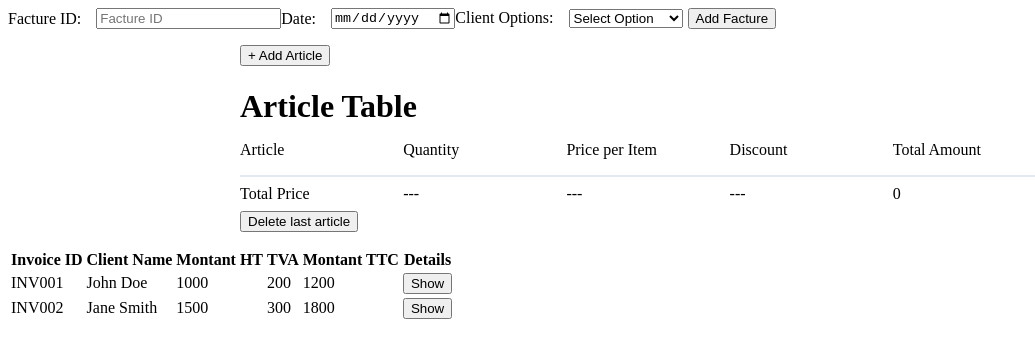
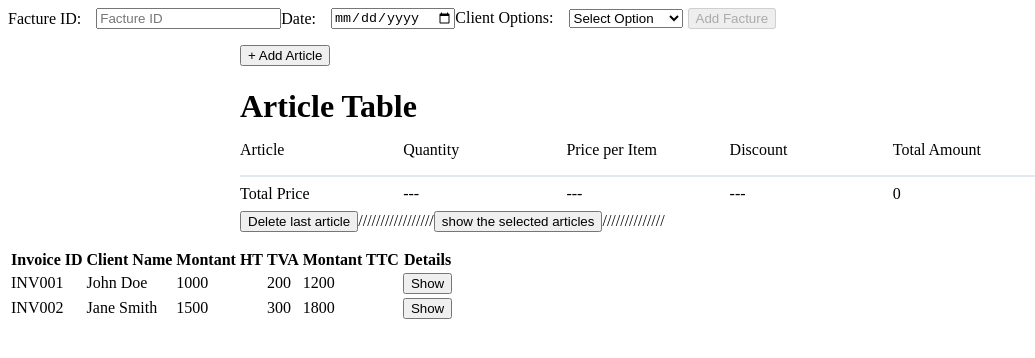
Before and after one commit to IDDER29/creation-de-factures-react-app, a React app: page / in a window 1280 px wide. Shown: the top 358 px of the page, without its empty margins (0-1035 px from the left). Built offline with nearby package versions, Linux system fonts and the light colour scheme.

Commit message:
updating logic

```diff
--- a/src/App.js
+++ b/src/App.js
@@ -3,16 +3,35 @@ import React, { Component } from 'react';
 import Form from './components/form';
 import AddArticle from "./components/add-article.jsx";
 import TableOfData from "./components/table-of-data.jsx";
-import Fo from 'flowbite-datepicker/locales/fo';
 
+import mainData from "./components/main-data.jsx";
 
 class App extends Component {
-    state = {}
+    state = {
+        products: mainData.products,
+        selectedProducts: [],
+        isDisabled: true,
+    }
+
+    // Method to update isDisabled based on selectedProducts
+    updateIsDisabled = () => {
+        this.setState({ isDisabled: this.state.selectedProducts.length === 0 });
+        console.log(this.state.selectedProducts)
+        console.log("is disibled new state : ", this.state.isDisabled)
+    }
+    // Method to handle selection of products
+    handleSelectProduct = (selectedProducts) => {
+        this.setState({ selectedProducts }, this.updateIsDisabled);
+    }
+
+    hundelSubmitFacture(event) {
+        event.preventDefault();
+    }
     render() {
         return (
             <>
-                <Form />
-                <AddArticle />
+                <Form isDisabled={this.state.isDisabled} hundelSubmitFacture={this.hundelSubmitFacture} />
+                <AddArticle products={this.state.products} selectedProducts={this.state.selectedProducts} onSelectProduct={this.handleSelectProduct} />
                 <TableOfData />
             </>);
     }
--- a/src/components/add-article.jsx
+++ b/src/components/add-article.jsx
@@ -5,10 +5,13 @@ import mainData from "./main-data";
 class AddArticle extends Component {
   state = {
     articles: [],
-    products: mainData.products,
+    products: this.props.products,
+    selectedProducts: this.props.selectedProducts,
     totalPrice: 0,
   };
-
+  handleProductChange = () => {
+    this.props.onSelectProduct(this.state.selectedProducts);
+  };
   handleAddArticle = () => {
     const newArticle = {
       id: this.state.articles.length + 1,
@@ -20,6 +23,7 @@ class AddArticle extends Component {
       }),
       this.updatedTotalPrice
     );
+    this.handleProductChange();
   };
 
   handleDeleteArticle = (id) => {
@@ -43,7 +47,7 @@ class AddArticle extends Component {
   };
 
   render() {
-    const { articles, products, totalPrice } = this.state;
+    const { articles, products, selectedProducts, totalPrice } = this.state;
     return (
       <div className="container">
         <button onClick={this.handleAddArticle}>+ Add Article</button>
@@ -58,6 +62,7 @@ class AddArticle extends Component {
         {articles.map((article) => (
           <ArticleTableRow
             key={article.id}
+            selectedProducts={selectedProducts}
             products={products}
             onDelete={() => this.handleDeleteArticle(article.id)}
           />
@@ -75,6 +80,7 @@ class AddArticle extends Component {
               this.setState(
                 (prevState) => ({
                   articles: prevState.articles.slice(0, -1),
+                  selectedProducts: prevState.selectedProducts.slice(0, -1),
                 }),
                 this.updatedTotalPrice
               );
@@ -83,6 +89,15 @@ class AddArticle extends Component {
         >
           Delete last article
         </button>
+        /////////////////
+        <button
+          onClick={() => {
+            console.log(this.state.selectedProducts);
+          }}
+        >
+          show the selected articles
+        </button>
+        //////////////
       </div>
     );
   }
--- a/src/components/article-table-row.jsx
+++ b/src/components/article-table-row.jsx
@@ -2,46 +2,79 @@ import React, { Component } from "react";
 
 class ArticleTableRow extends Component {
   state = {
-    articles: this.props.products.map((product) => ({
+    products: this.props.products.map((product) => ({
       id: product.id,
       name: product.name,
       unitPrice: product.unitPrice,
       quantity: product.quantity,
-      discount: product.discounts,
+      discounts: product.discounts,
     })),
-    selectedArticle: null,
+    selectedProduct: null,
     quantity: 1,
   };
 
   handleArticleChange = (event) => {
     const articleId = parseInt(event.target.value, 10);
-    const article = this.state.articles.find((item) => item.id == articleId);
-    this.setState({ selectedArticle: article });
+    const article = this.state.products.find((item) => item.id == articleId);
+    this.setState({ selectedProduct: article });
+    this.props.selectedProducts.push({
+      id: article.id,
+      name: article.name,
+      unitPrice: article.unitPrice,
+      quantity: this.state.quantity,
+    });
   };
 
   handleQuantityChange = (event) => {
-    this.setState({
-      quantity: parseInt(event.target.value, 10),
+    const quantity = parseInt(event.target.value, 10);
+    this.setState({ quantity });
+    this.props.selectedProducts.forEach((item) => {
+      if (item.id === this.state.selectedProduct.id) {
+        item.quantity = quantity;
+      }
     });
   };
-
   calculateTotal = () => {
-    const { selectedArticle, quantity } = this.state;
-    if (!selectedArticle) return 0;
-    const { price, discount } = selectedArticle;
+    const { selectedProduct, quantity } = this.state;
+    if (!selectedProduct) return 0;
+    const { unitPrice } = selectedProduct;
+    const discount = this.getDescount();
+    const price = unitPrice;
     const discountedPrice = price - price * discount;
     return discountedPrice * quantity;
   };
+  getDescount = () => {
+    const { selectedProduct, quantity } = this.state;
+    if (!selectedProduct) return 0;
+    const { discounts } = selectedProduct;
+    const discount = discounts.find((discount) => {
+      if (discount.maxQuantity) {
+        return (
+          discount.minQuantity <= quantity && discount.maxQuantity >= quantity
+        );
+      } else {
+        return true;
+      }
+    });
+
+    this.props.selectedProducts.forEach((item) => {
+      if (item.id === this.state.selectedProduct.id) {
+        item.discount = discount.discount;
+      }
+    });
+
+    return discount.discount;
+  };
 
   render() {
-    const { articles, selectedArticle, quantity } = this.state;
+    const { products, selectedProduct, quantity } = this.state;
 
     return (
       <div className="table-row">
         <div>
           <select className="select" onChange={this.handleArticleChange}>
             <option value="">Select an article</option>
-            {articles.map((article) => (
+            {products.map((article) => (
               <option key={article.id} value={article.id}>
                 {article.name}
               </option>
@@ -58,15 +91,15 @@ class ArticleTableRow extends Component {
           />
         </div>
         <div>
-          {selectedArticle ? `${selectedArticle.unitPrice.toFixed(2)}` : "N/A"}
+          {selectedProduct ? `${selectedProduct.unitPrice.toFixed(2)}` : "N/A"}
         </div>
         <div>
-          {selectedArticle
-            ? `${(selectedArticle.discount * 100).toFixed(0)}%`
+          {selectedProduct
+            ? `${(this.getDescount() * 100).toFixed(0)}%`
             : "N/A"}
         </div>
         <div>
-          {selectedArticle ? `${this.calculateTotal().toFixed(2)}` : "N/A"}
+          {selectedProduct ? `${this.calculateTotal().toFixed(2)}` : "N/A"}
         </div>
       </div>
     );
--- a/src/components/form.jsx
+++ b/src/components/form.jsx
@@ -4,11 +4,19 @@ import InputDate from "./date-input";
 import SelectClient from "./select-client";
 
 class Form extends Component {
-  state = {};
+  constructor(props) {
+    super(props);
+    this.state = {
+      isDisabled: props.isDisabled,
+    };
+  }
 
-  hundelSubmit(event) {
-    event.preventDefault();
+  componentDidUpdate(prevProps) {
+    if (prevProps.isDisabled !== this.props.isDisabled) {
+      this.setState({ isDisabled: this.props.isDisabled });
+    }
   }
+
   render() {
     return (
       <>
@@ -17,7 +25,9 @@ class Form extends Component {
             <InputId />
             <InputDate />
             <SelectClient />
-            <button type="submit">Add Facture</button>
+            <button type="submit" disabled={this.state.isDisabled}>
+              Add Facture
+            </button>
           </div>
         </form>
       </>
```
